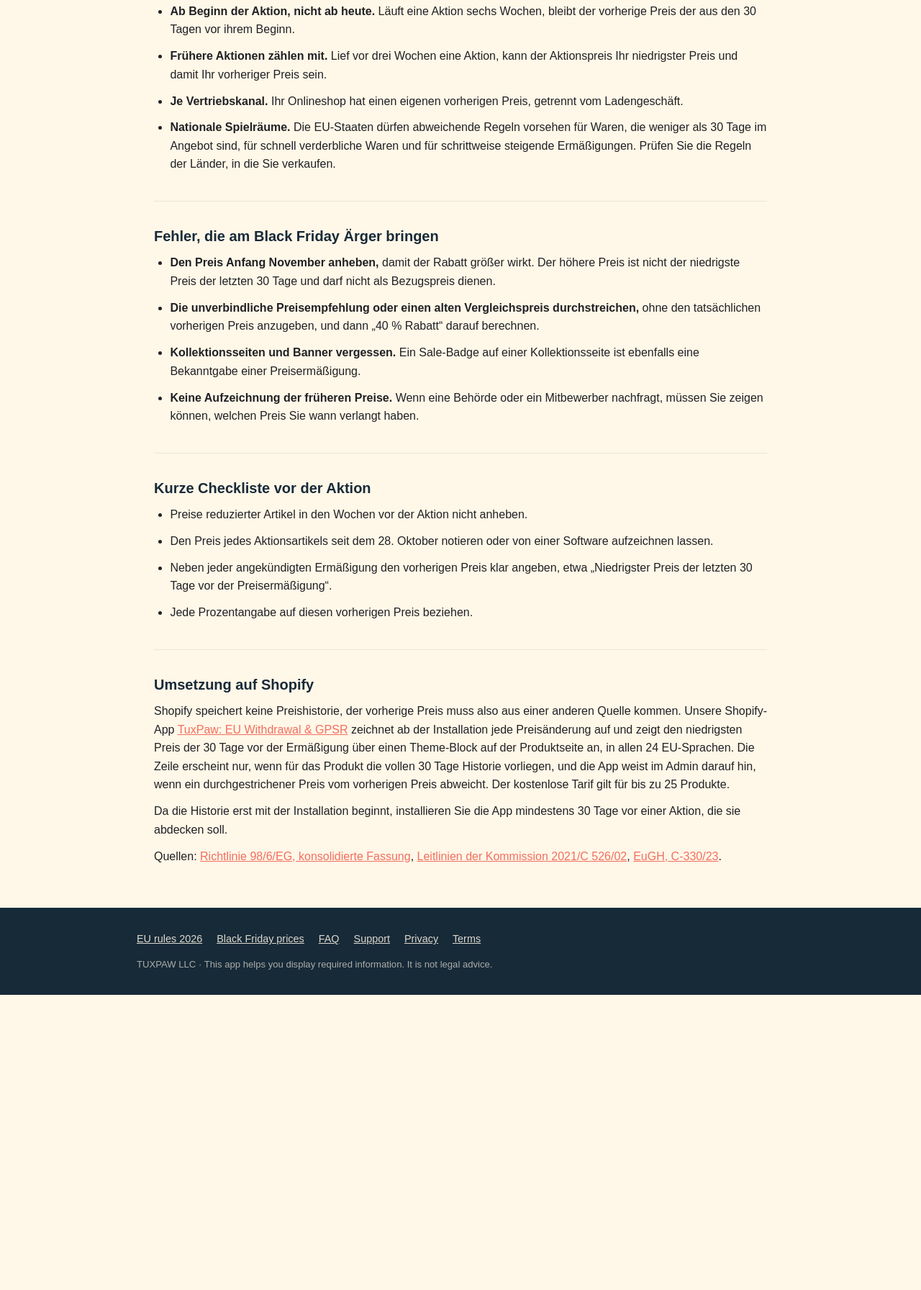
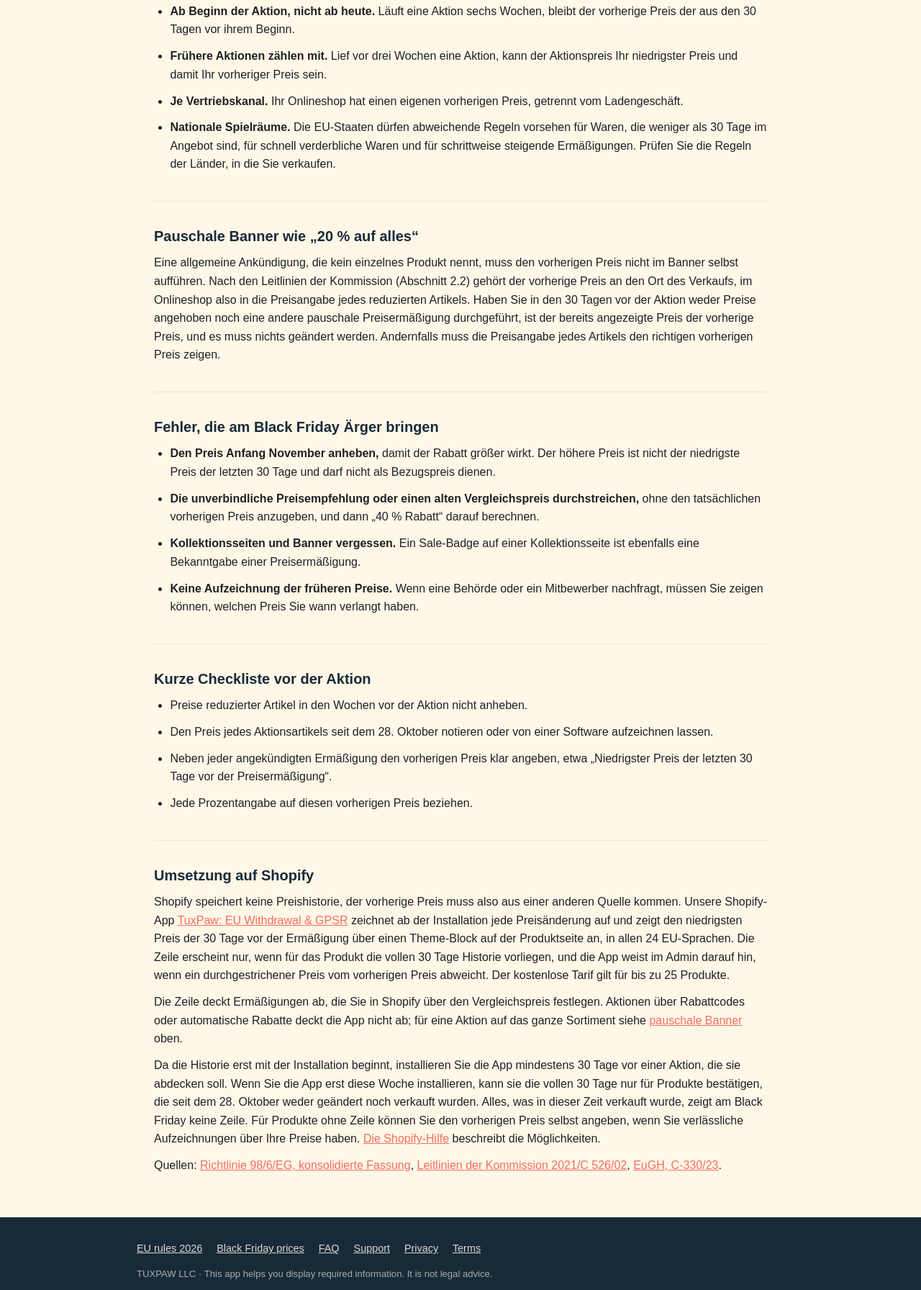
Before and after one commit to tuxpawlabs-llc/tuxpawlabs-website, a plain HTML site: page black-friday-niedrigster-preis.html in a window 1280 px wide. Shown: the part 835-2627 px from the top of the page at 72% size. Before the commit the page ends 2217 px from the top, so only its background shows below. Drawn offline with Linux system fonts and the light colour scheme.

Commit message:
site: Black Friday page, storewide banner rule (Commission guidance 2.2), app scope and this-week install note (EN, DE); draft for Mark's yes

```diff
--- a/black-friday-niedrigster-preis.html
+++ b/black-friday-niedrigster-preis.html
@@ -54,6 +54,11 @@
 </ul>
 </section>
 
+<section class="rule" id="pauschal">
+<h2>Pauschale Banner wie „20 % auf alles“</h2>
+<p>Eine allgemeine Ankündigung, die kein einzelnes Produkt nennt, muss den vorherigen Preis nicht im Banner selbst aufführen. Nach den Leitlinien der Kommission (Abschnitt 2.2) gehört der vorherige Preis an den Ort des Verkaufs, im Onlineshop also in die Preisangabe jedes reduzierten Artikels. Haben Sie in den 30 Tagen vor der Aktion weder Preise angehoben noch eine andere pauschale Preisermäßigung durchgeführt, ist der bereits angezeigte Preis der vorherige Preis, und es muss nichts geändert werden. Andernfalls muss die Preisangabe jedes Artikels den richtigen vorherigen Preis zeigen.</p>
+</section>
+
 <section class="rule" id="fehler">
 <h2>Fehler, die am Black Friday Ärger bringen</h2>
 <ul>
@@ -77,7 +82,8 @@
 <section class="rule" id="shopify">
 <h2>Umsetzung auf Shopify</h2>
 <p>Shopify speichert keine Preishistorie, der vorherige Preis muss also aus einer anderen Quelle kommen. Unsere Shopify-App <a href="https://apps.shopify.com/eu-compliance-kit?locale=de">TuxPaw: EU Withdrawal &amp; GPSR</a> zeichnet ab der Installation jede Preisänderung auf und zeigt den niedrigsten Preis der 30 Tage vor der Ermäßigung über einen Theme-Block auf der Produktseite an, in allen 24 EU-Sprachen. Die Zeile erscheint nur, wenn für das Produkt die vollen 30 Tage Historie vorliegen, und die App weist im Admin darauf hin, wenn ein durchgestrichener Preis vom vorherigen Preis abweicht. Der kostenlose Tarif gilt für bis zu 25 Produkte.</p>
-<p>Da die Historie erst mit der Installation beginnt, installieren Sie die App mindestens 30 Tage vor einer Aktion, die sie abdecken soll.</p>
+<p>Die Zeile deckt Ermäßigungen ab, die Sie in Shopify über den Vergleichspreis festlegen. Aktionen über Rabattcodes oder automatische Rabatte deckt die App nicht ab; für eine Aktion auf das ganze Sortiment siehe <a href="#pauschal">pauschale Banner</a> oben.</p>
+<p>Da die Historie erst mit der Installation beginnt, installieren Sie die App mindestens 30 Tage vor einer Aktion, die sie abdecken soll. Wenn Sie die App erst diese Woche installieren, kann sie die vollen 30 Tage nur für Produkte bestätigen, die seit dem 28. Oktober weder geändert noch verkauft wurden. Alles, was in dieser Zeit verkauft wurde, zeigt am Black Friday keine Zeile. Für Produkte ohne Zeile können Sie den vorherigen Preis selbst angeben, wenn Sie verlässliche Aufzeichnungen über Ihre Preise haben. <a href="https://help.shopify.com/de/manual/compliance/legal/pricing-indication-directive">Die Shopify-Hilfe</a> beschreibt die Möglichkeiten.</p>
 <p>Quellen: <a href="https://eur-lex.europa.eu/legal-content/DE/TXT/HTML/?uri=CELEX:01998L0006-20220528">Richtlinie 98/6/EG, konsolidierte Fassung</a>, <a href="https://eur-lex.europa.eu/legal-content/DE/TXT/HTML/?uri=CELEX:52021XC1229(06)">Leitlinien der Kommission 2021/C 526/02</a>, <a href="https://eur-lex.europa.eu/legal-content/DE/TXT/HTML/?uri=CELEX:62023CJ0330">EuGH, C-330/23</a>.</p>
 </section>
 
```
Also changed, not shown: black-friday-lowest-price.html (+7 -1 lines).
